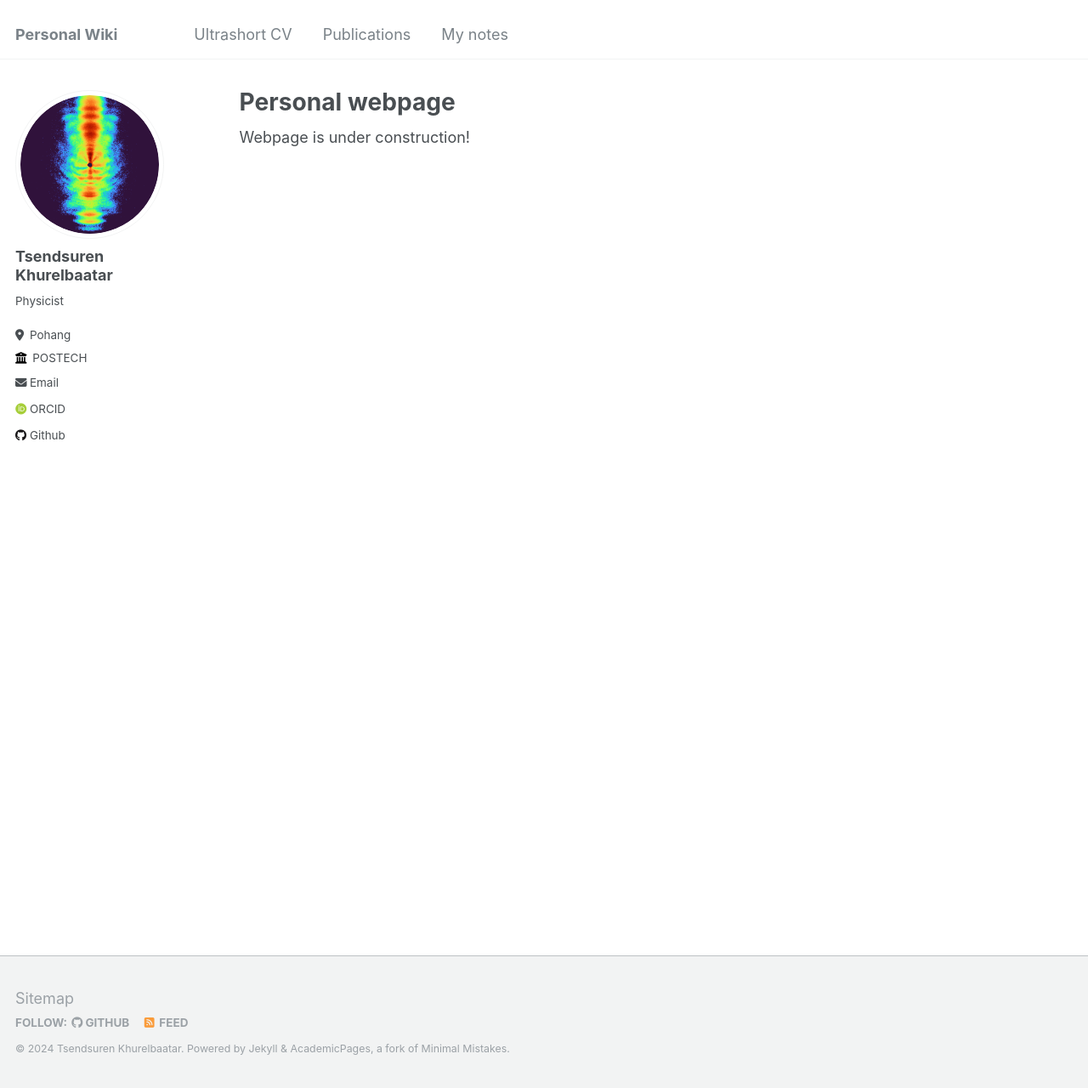
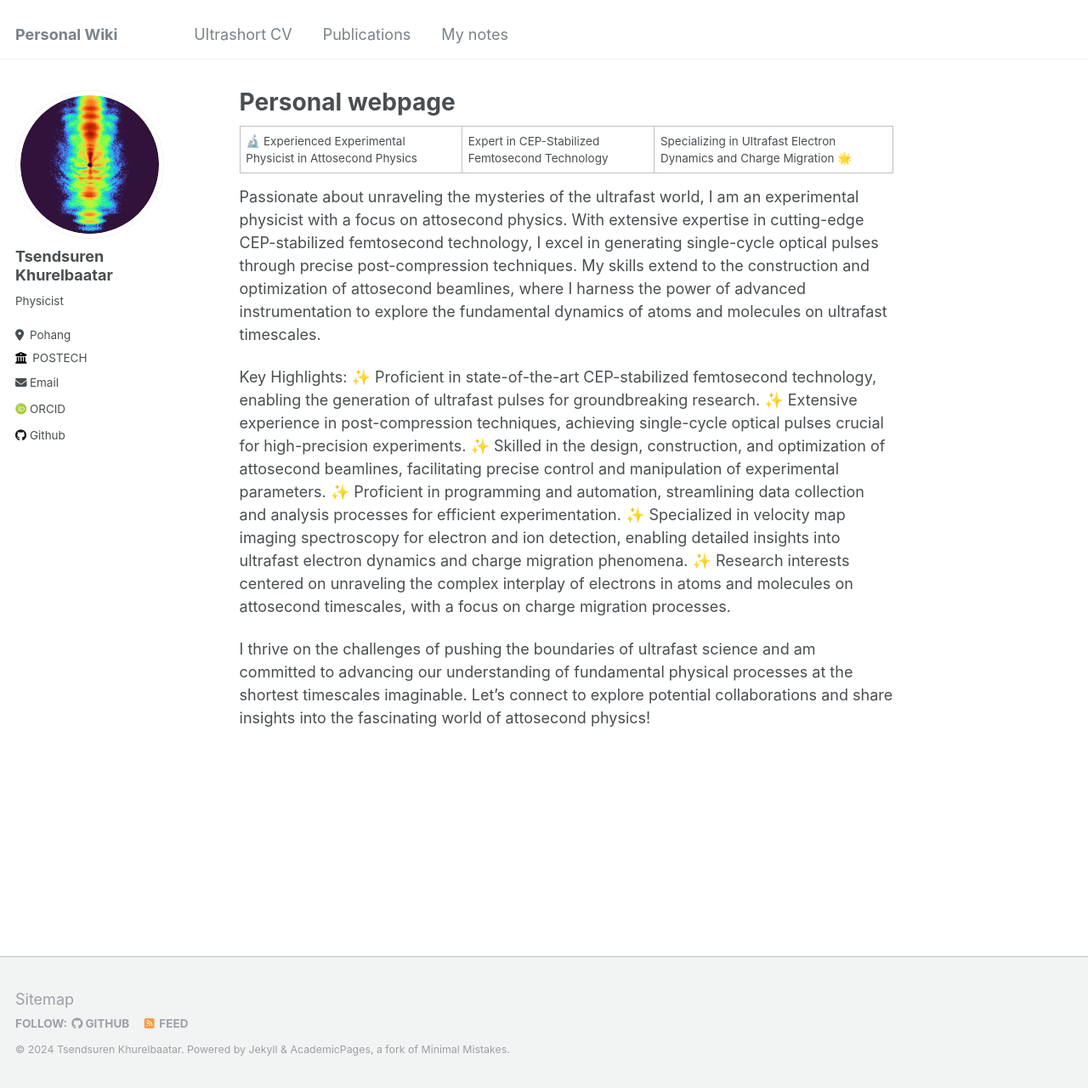
Before and after one commit to Tsendsuren/tsendsuren.github.io, a Jekyll site: the page built from _pages/about.md, in a window 1280 px wide and 1280 px high. Shown: the whole window at 85% size. Built offline with Jekyll 4.4.1, drawn with Linux system fonts in a browser that asks for light colours; some web fonts are replaced.

```diff
--- a/_pages/about.md
+++ b/_pages/about.md
@@ -7,4 +7,16 @@ redirect_from:
   - /about.html
 ---
 
-Webpage is under construction!
+🔬 Experienced Experimental Physicist in Attosecond Physics | Expert in CEP-Stabilized Femtosecond Technology | Specializing in Ultrafast Electron Dynamics and Charge Migration 🌟
+
+Passionate about unraveling the mysteries of the ultrafast world, I am an experimental physicist with a focus on attosecond physics. With extensive expertise in cutting-edge CEP-stabilized femtosecond technology, I excel in generating single-cycle optical pulses through precise post-compression techniques. My skills extend to the construction and optimization of attosecond beamlines, where I harness the power of advanced instrumentation to explore the fundamental dynamics of atoms and molecules on ultrafast timescales.
+
+Key Highlights:
+✨ Proficient in state-of-the-art CEP-stabilized femtosecond technology, enabling the generation of ultrafast pulses for groundbreaking research.
+✨ Extensive experience in post-compression techniques, achieving single-cycle optical pulses crucial for high-precision experiments.
+✨ Skilled in the design, construction, and optimization of attosecond beamlines, facilitating precise control and manipulation of experimental parameters.
+✨ Proficient in programming and automation, streamlining data collection and analysis processes for efficient experimentation.
+✨ Specialized in velocity map imaging spectroscopy for electron and ion detection, enabling detailed insights into ultrafast electron dynamics and charge migration phenomena.
+✨ Research interests centered on unraveling the complex interplay of electrons in atoms and molecules on attosecond timescales, with a focus on charge migration processes.
+
+I thrive on the challenges of pushing the boundaries of ultrafast science and am committed to advancing our understanding of fundamental physical processes at the shortest timescales imaginable. Let's connect to explore potential collaborations and share insights into the fascinating world of attosecond physics!
```
